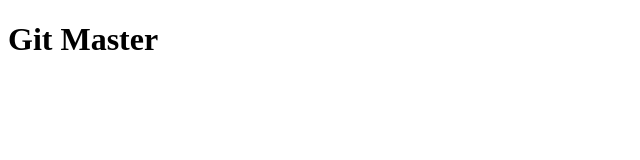
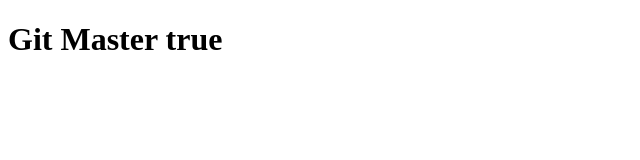
Before and after one commit to Alex-P83/Repeat, a plain HTML site: page index.html in a window 1280 px wide. Shown: the whole page, without its empty margins (0-640 px from the left). Drawn offline with Linux system fonts and the light colour scheme.

Commit message:
commit master true

```diff
--- a/index.html
+++ b/index.html
@@ -5,6 +5,6 @@
 	<title>GitAgain</title>
 </head>
 <body>
-	<h1>Git Master</h1>
+	<h1>Git Master true</h1>
 </body>
 </html>
```
